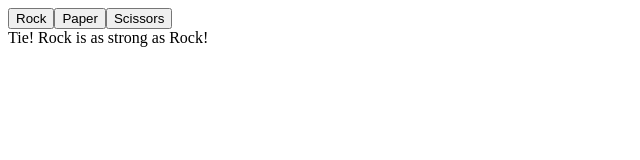
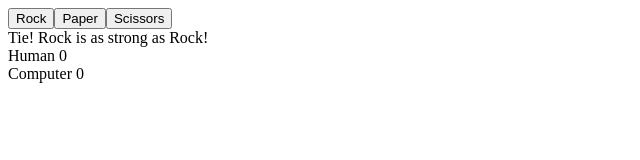
Before and after one commit to tptam/odin-rock-paper-scissors, a plain HTML site: page index.html in a window 1280 px wide. Both pictures are taken after a click on the button "Rock". Shown: the whole page, without its empty margins (0-640 px from the left). Drawn offline with Linux system fonts and the light colour scheme.

Commit message:
Add score board for humand and computer

```diff
--- a/index.html
+++ b/index.html
@@ -9,5 +9,9 @@
 <body>
     <div id="humanChoice"></div>
     <div id="results"></div>
+    <div id="scoreBoard">
+        <div class="human">Human <span class="score">0</span></div>
+        <div class="computer">Computer <span class="score">0</span></div>
+    </div>
 </body>
 </html>
--- a/js/index.js
+++ b/js/index.js
@@ -86,6 +86,8 @@ function playGame() {
     function playRound (humanChoice, computerChoice) {
 
         const results = document.querySelector("#results");
+        const humanScoreBoard = document.querySelector(".human .score");
+        const computerScoreBoard = document.querySelector(".computer .score");
 
         let message = "";
         // message = `Your hand: ${getPropCase(humanChoice)}\n`;
@@ -109,6 +111,8 @@ function playGame() {
         }
 
         results.textContent = message;
+        humanScoreBoard.textContent = humanScore;
+        computerScoreBoard.textContent = computerScore;
     }
 
 }
```
